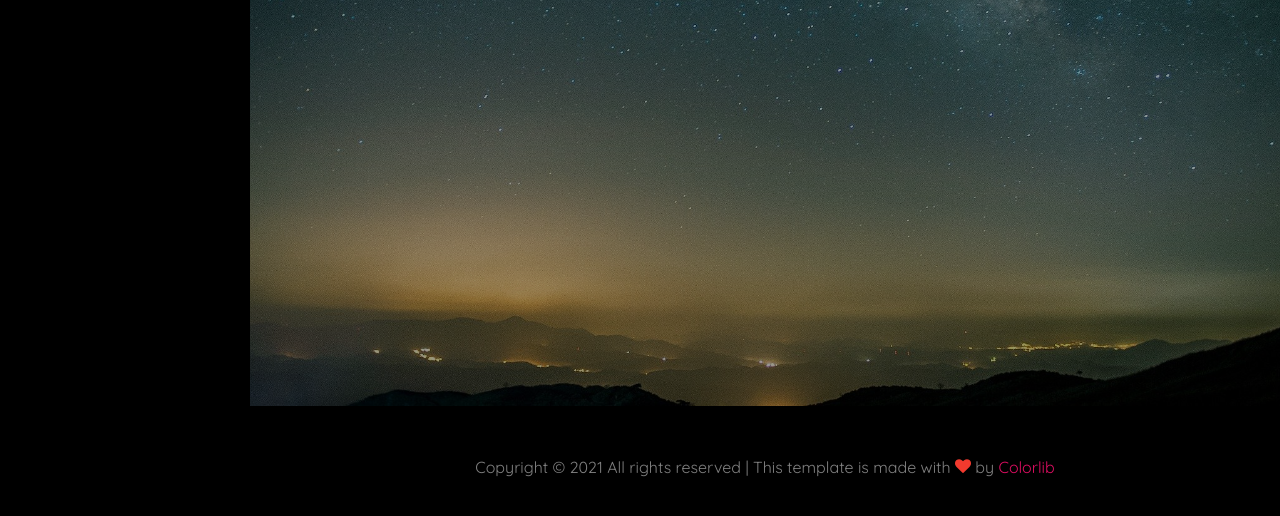
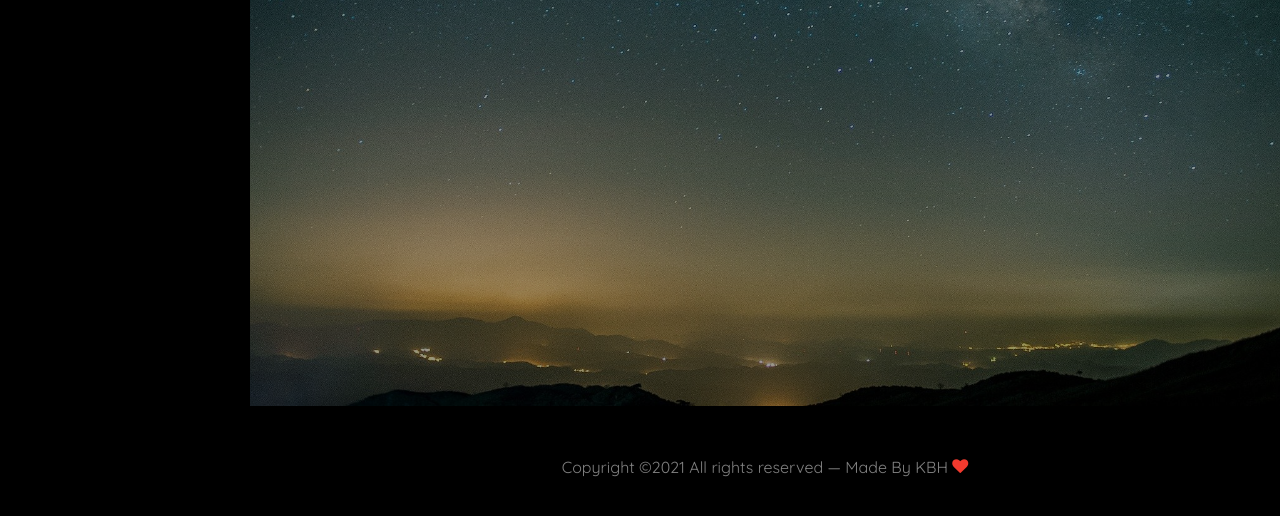
Before and after one commit to kbh1995/monologue, a plain HTML site: page vscode/signIn.html in a window 1280 px wide. Shown: the part 394-910 px from the top of the page. Drawn offline with nearby package versions, Linux system fonts and the light colour scheme; files whose address does not match are found by name.

Commit message:
signIn footer changed. macbook test

```diff
--- a/vscode/signIn.html
+++ b/vscode/signIn.html
@@ -119,12 +119,9 @@
         <div class="col-md-12 text-center py-5">
           <p>
             <!-- Link back to Colorlib can't be removed. Template is licensed under CC BY 3.0. -->
-            Copyright &copy;
-            <script>document.write(new Date().getFullYear());</script> All rights reserved | This template is made with
-            <i class="icon-heart text-danger" aria-hidden="true"></i> by <a href="https://colorlib.com"
-              target="_blank">Colorlib</a>
+            Copyright &copy;<script>document.write(new Date().getFullYear());</script> All rights reserved &mdash; Made By KBH <i class="icon-heart text-danger" aria-hidden="true"></i>
             <!-- Link back to Colorlib can't be removed. Template is licensed under CC BY 3.0. -->
-          </p>
+            </p>
         </div>
       </div>
   </div>
```
